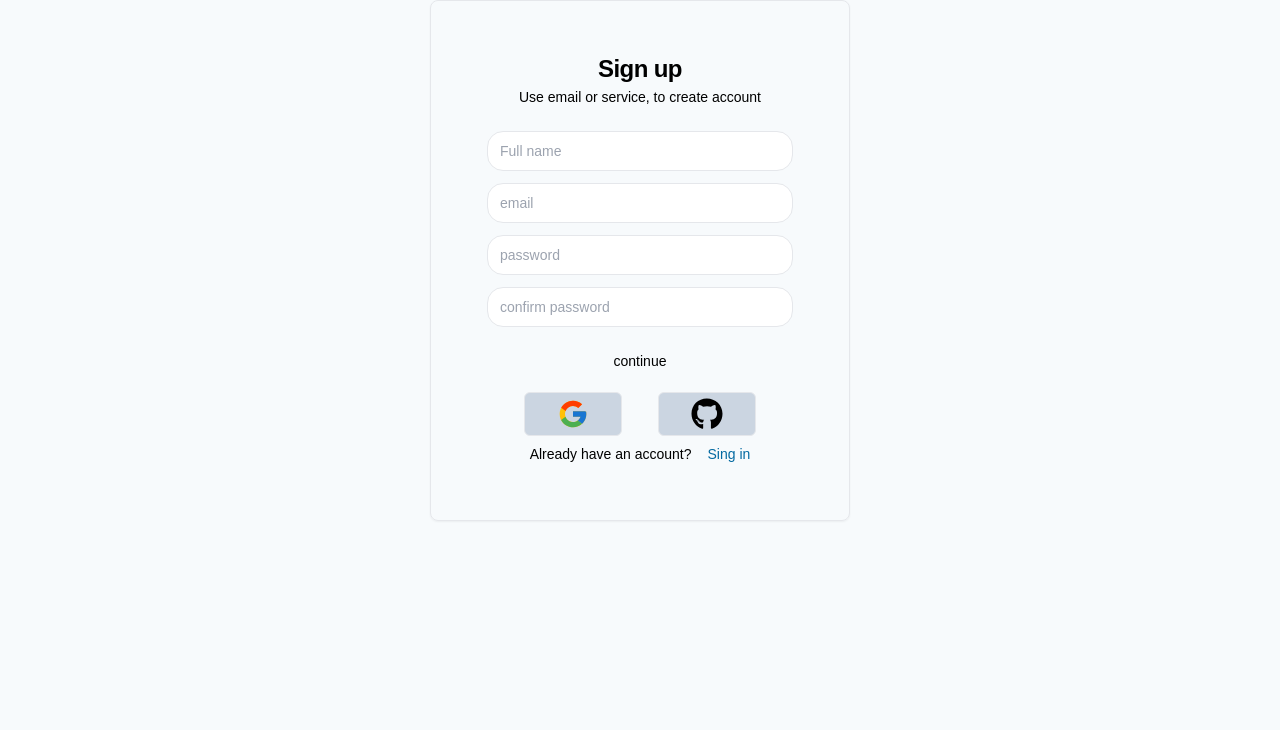
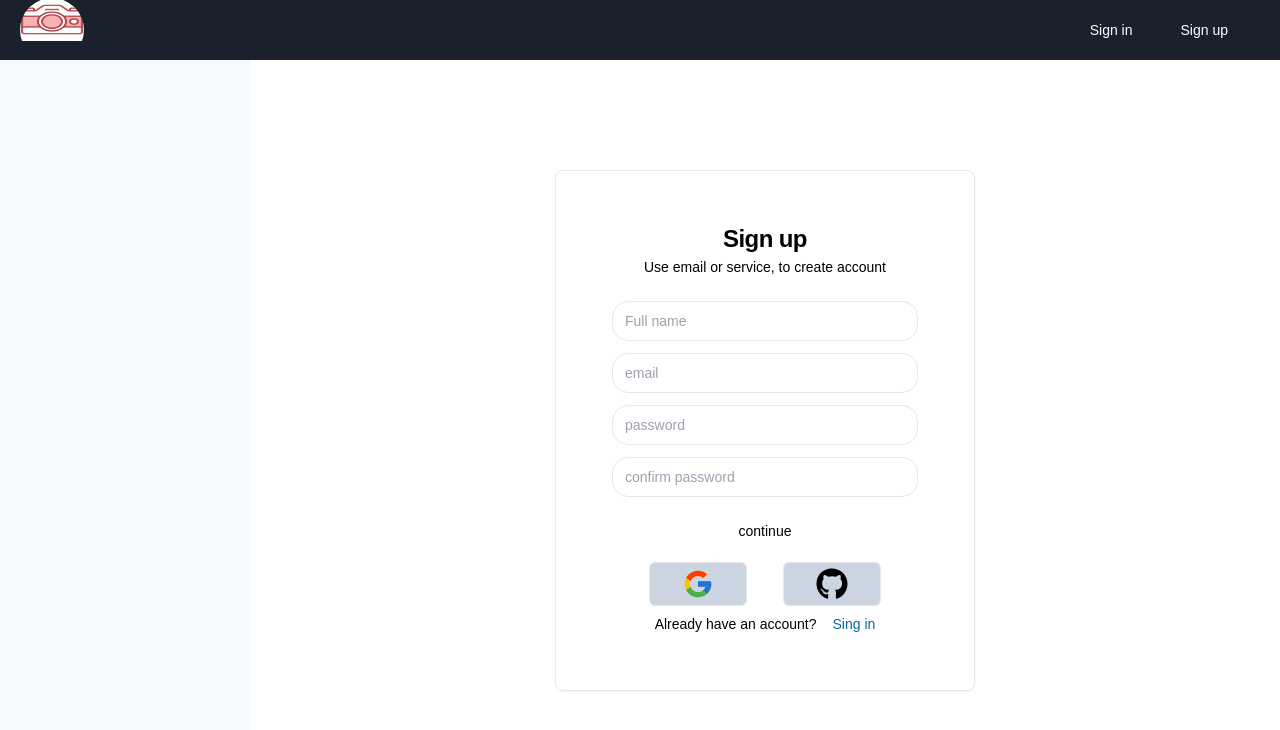
Before and after one commit to gntowdanso/regapp, a Next.js app: page /sign-up in a window 1280 px wide. Shown: the top 730 px of the page. Built offline with nearby package versions, Linux system fonts and the light colour scheme; no server answers.

Commit message:
some changess

```diff
--- a/app/layout.tsx
+++ b/app/layout.tsx
@@ -44,7 +44,9 @@ export default async function RootLayout({
 
       <SessionProvider>
       <AuthLayout>{children}</AuthLayout>
+
       </SessionProvider>
+
 
       </body>
     </html>
--- a/components/layout/AuthLayout.tsx
+++ b/components/layout/AuthLayout.tsx
@@ -1,7 +1,7 @@
 'use client';
 
 import {  useSession } from 'next-auth/react';
-import { usePathname } from 'next/navigation';
+//import { usePathname } from 'next/navigation';
 import LeftSideBar from '@/components/layout/LeftSideBar';
 import { Toaster } from '@/components/ui/sonner';
 import UserButton from '@/components/user-button';
@@ -11,25 +11,50 @@ export default function AuthLayout({ children }: { children: React.ReactNode })
 {
 
   const { data: session, status } = useSession();
-  const pathname = usePathname();
+  //const pathname = usePathname();
 
 
   // Define public routes that don't require authentication
-  const publicRoutes = ['/sign-in', '/sign-up'];
-  const isPublicRoute = publicRoutes.includes(pathname);
+  //const publicRoutes = ['/sign-in', '/sign-up',"/"];
+  //const isPublicRoute = publicRoutes.includes(pathname);
 
 
   // If on a public route, render the page without authentication
+  /*
   if (isPublicRoute)
     {
     return <div className="public-layout">{children}</div>;
   }
+*/
+  // If authenticated, render the full layout
 
-  // If authenticated, render the full layout
   if(!session)
   {
-    return;
+    return (
+  <div className="app-container">
+    {/* Top Menu */}
+    <header className="top-menu">
+    <div className="w-16 h-16 rounded-full overflow-hidden">
+    <Image src="/logo.png" alt="logo" width={64} height={64} />
+    </div>
+
+
+      <div className="user-actions">
+
+      </div>
+      <div className="user-actions">
+        <UserButton />
+      </div>
+    </header>
+
+
+
+    {/* Main Content */}
+    <main className="content-area">{children}</main>
+  </div>
+    );
   }
+
   if(status=="authenticated")
     {
     return (
--- a/tsconfig.json
+++ b/tsconfig.json
@@ -17,6 +17,7 @@
     "isolatedModules": true,
     "jsx": "preserve",
     "incremental": true,
+    "baseUrl": ".",
     "paths": {
       "@/*": [
         "./*"
```
Also changed, not shown: package.json (+7 -3 lines), 1 other file (tests, documents, lock files or other folders).
